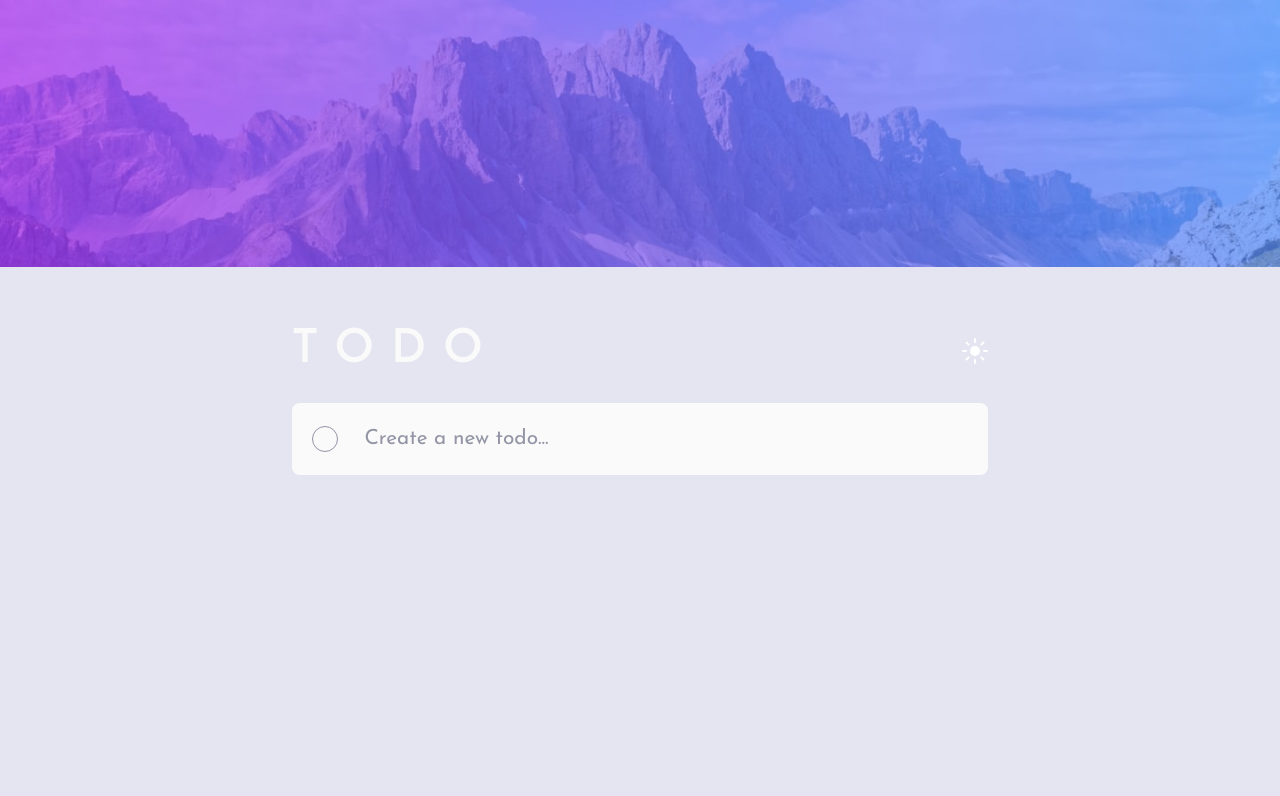
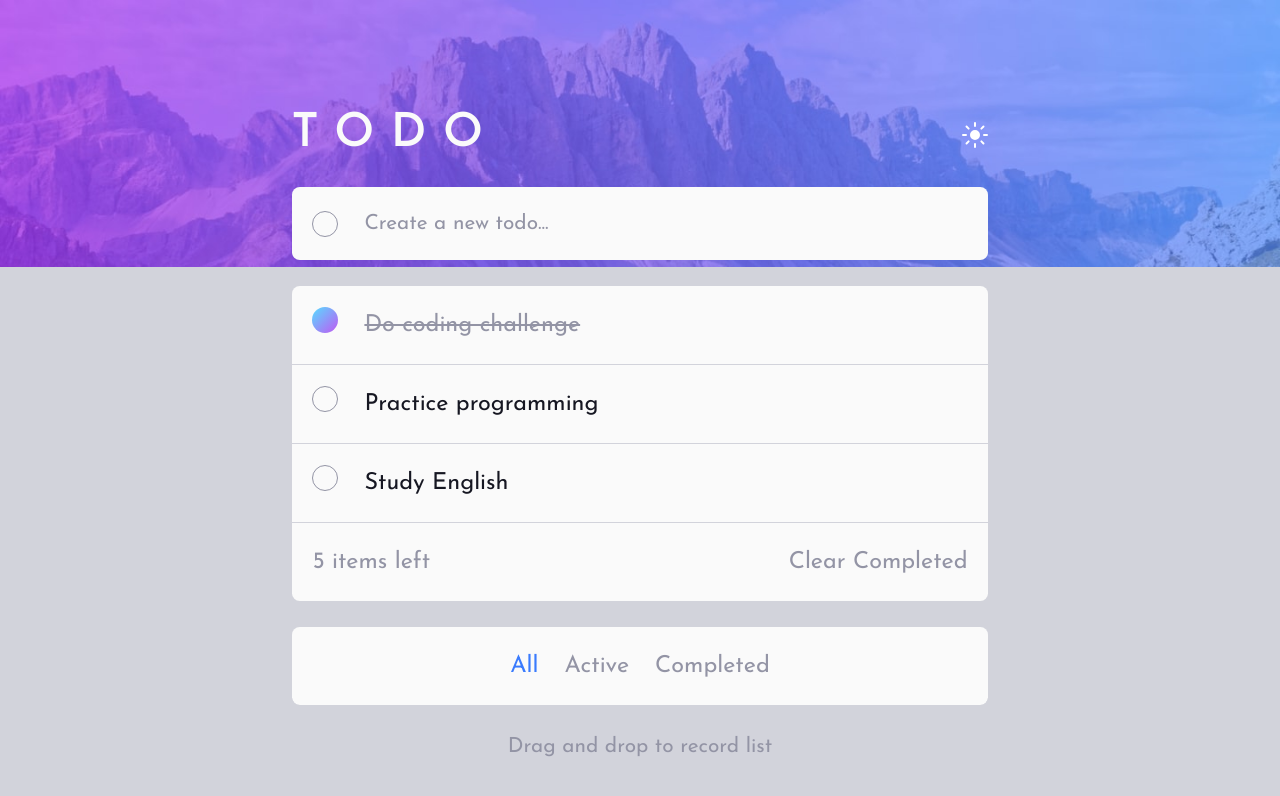
Before and after one commit to ahmadmohammadirad2006/todo-list, a React (Create React App) app: page / in a window 1280 px wide. Shown: the top 796 px of the page. Built offline with nearby package versions, Linux system fonts and the light colour scheme.

Commit message:
feat: add TodoList, Actions, TodoItem and footer components
render initial Todos

```diff
--- a/src/App.js
+++ b/src/App.js
@@ -1,11 +1,34 @@
+const initialTodos = [
+  {
+    id: crypto.randomUUID(),
+    name: 'Do coding challenge',
+    completed: true,
+  },
+  {
+    id: crypto.randomUUID(),
+    name: 'Practice programming',
+    completed: false,
+  },
+  {
+    id: crypto.randomUUID(),
+    name: 'Study English',
+    completed: false,
+  },
+];
+
 function App() {
   return (
-    <div className='app light'>
-      <div className='container flex flex-col px-5 gap-5 lg:w-[36rem]'>
+    <main className='app light'>
+      <div className='container flex flex-col p-5 gap-5  lg:w-[36rem]'>
         <Header />
         <Form />
+        <section className='flex flex-col rounded-md overflow-hidden'>
+          <TodoList />
+          <Actions />
+        </section>
+        <Footer />
       </div>
-    </div>
+    </main>
   );
 }
 
@@ -31,4 +54,52 @@ function Form() {
   );
 }
 
+function TodoList() {
+  return (
+    <ul className='todo-list'>
+      {initialTodos.map((todo) => (
+        <TodoItem completed={todo.completed} id={todo.id}>
+          {todo.name}
+        </TodoItem>
+      ))}
+    </ul>
+  );
+}
+
+function TodoItem({ id, completed, children }) {
+  return (
+    <li className={`todo-item ${completed ? 'completed' : ''}`}>
+      <label
+        className={`circle ${completed ? 'checked' : ''}`}
+        htmlFor={id}
+      ></label>
+      <input type='checkbox' value={completed} id={id} className='hidden' />
+      {children}
+    </li>
+  );
+}
+
+function Actions() {
+  return (
+    <div className='actions'>
+      <div className='stats'>
+        <span>5 items left</span>
+        <button>Clear Completed</button>
+      </div>
+      <div className='filters'>
+        <button className='active'>All</button>
+        <button>Active</button>
+        <button>Completed</button>
+      </div>
+    </div>
+  );
+}
+function Footer() {
+  return (
+    <footer className='text-center text-base text-light-gray'>
+      Drag and drop to record list
+    </footer>
+  );
+}
+
 export default App;
--- a/src/index.css
+++ b/src/index.css
@@ -17,13 +17,13 @@
     @apply text-base placeholder:text-light-gray;
   }
   .app {
-    @apply min-h-screen  bg-contain bg-no-repeat flex items-center justify-center;
+    @apply min-h-screen  bg-contain bg-no-repeat pt-28 sm:pt-16;
   }
   .app.dark {
     @apply bg-[url('./../public/images/bg-mobile-dark.jpg')] sm:bg-[url('./../public/images/bg-desktop-dark.jpg')] bg-very-dark-blue  text-very-light-gray;
   }
   .app.light {
-    @apply bg-[url('./../public/images/bg-mobile-light.jpg')] xl:bg-[url('./../public/images/bg-desktop-light.jpg')] bg-very-light-gray text-dark-blue;
+    @apply bg-[url('./../public/images/bg-mobile-light.jpg')] xl:bg-[url('./../public/images/bg-desktop-light.jpg')] bg-very-light-gray text-very-dark-blue;
   }
 }
 
@@ -34,6 +34,9 @@
 
   .circle {
     @apply rounded-full border w-5 h-5 border-light-gray;
+  }
+  .circle.checked {
+    @apply bg-gradient-to-br from-blue-sky to-pink border-none;
   }
 
   .input-group {
@@ -48,4 +51,44 @@
   .input-group input {
     @apply bg-[transparent] outline-none flex-grow;
   }
+
+  .todo-item {
+    @apply flex gap-5 p-4  border-b;
+  }
+  .todo-item.completed {
+    @apply line-through text-light-gray;
+  }
+  .dark .todo-item {
+    @apply bg-dark-blue border-b-light-blue;
+  }
+  .light .todo-item {
+    @apply bg-white border-b-very-light-gray;
+  }
+
+  .actions {
+    @apply flex flex-col gap-5 text-light-gray;
+  }
+  .dark .actions button:not(.active) {
+    @apply hover:text-very-light-gray;
+  }
+  .light .actions button:not(.active) {
+    @apply hover:text-very-dark-blue;
+  }
+  .stats {
+    @apply flex justify-between items-center p-4  rounded-b-md;
+  }
+  .filters {
+    @apply flex gap-5 justify-center p-4 rounded-md;
+  }
+  .dark .filters,
+  .dark .stats {
+    @apply bg-dark-blue;
+  }
+  .light .filters,
+  .light .stats {
+    @apply bg-white;
+  }
+  .active {
+    @apply text-bright-blue;
+  }
 }
--- a/tailwind.config.js
+++ b/tailwind.config.js
@@ -1,17 +1,22 @@
 /** @type {import('tailwindcss').Config} */
 module.exports = {
   content: ['./src/**/*.{js,jsx,ts,tsx}'],
+
   theme: {
+    container: {
+      center: true,
+    },
     colors: {
       white: 'hsl(0, 0%, 98%)',
-      'very-light-gray': 'hsl(236, 33%, 92%)',
+      'light-gray': 'hsl(236, 9%, 61%)',
+      'very-light-gray': 'hsl(233, 11%, 84%)',
+      'light-blue': 'hsl(235, 19%, 35%)',
       'dark-blue': 'hsl(235, 24%, 19%)',
       'very-dark-blue': 'hsl(235, 21%, 11%)',
-      'light-gray': 'hsl(236, 9%, 61%)',
       'bright-blue': 'hsl(220, 98%, 61%)',
-      gradiant: 'linear-gradient hsl(192, 100%, 67%) to hsl(280, 87%, 65%)',
+      'blue-sky': 'hsl(192, 100%, 67%)',
+      pink: 'hsl(280, 87%, 65%)',
 
-      // 'light-dark-grayish-blue': 'hsl(236, 9%, 61%)',
       // 'light-light-grayish-blue': 'hsl(233, 11%, 84%)',
       // 'light-very-dark-grayish-blue': 'hsl(235, 19%, 35%)',
 
```
